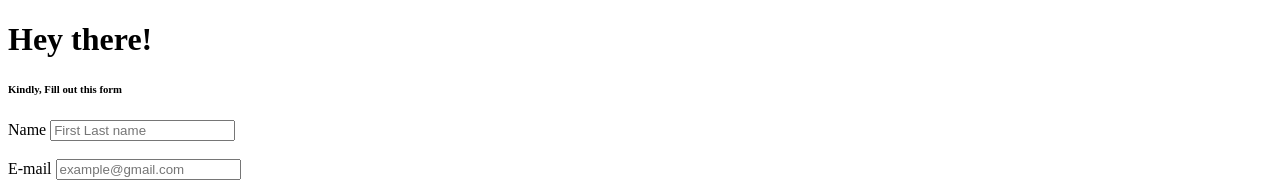
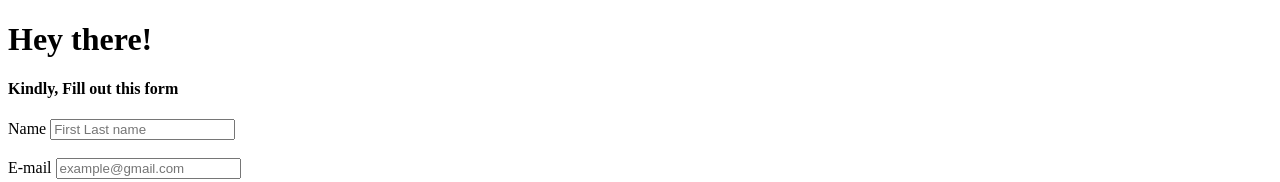
Before and after one commit to Doaa-Mahdy/Registration-Form, a plain HTML site: page index.html in a window 1280 px wide. Shown: the top 182 px of the page. Drawn offline with Linux system fonts and the light colour scheme.

Commit message:
Update index.html

```diff
--- a/index.html
+++ b/index.html
@@ -7,7 +7,7 @@
 </head>
 <body>
 <h1> Hey there!  </h1>
-<h6> Kindly, Fill out this form  </h6>
+<h4> Kindly, Fill out this form  </h4>
 <form action="https://getform.io/f/6a75c311-043c-4d25-84f7-c3b321d5b67f" method="post">
     <label for="name">Name</label>
     <input type="text" name="name"placeholder="First Last name" required>
```
